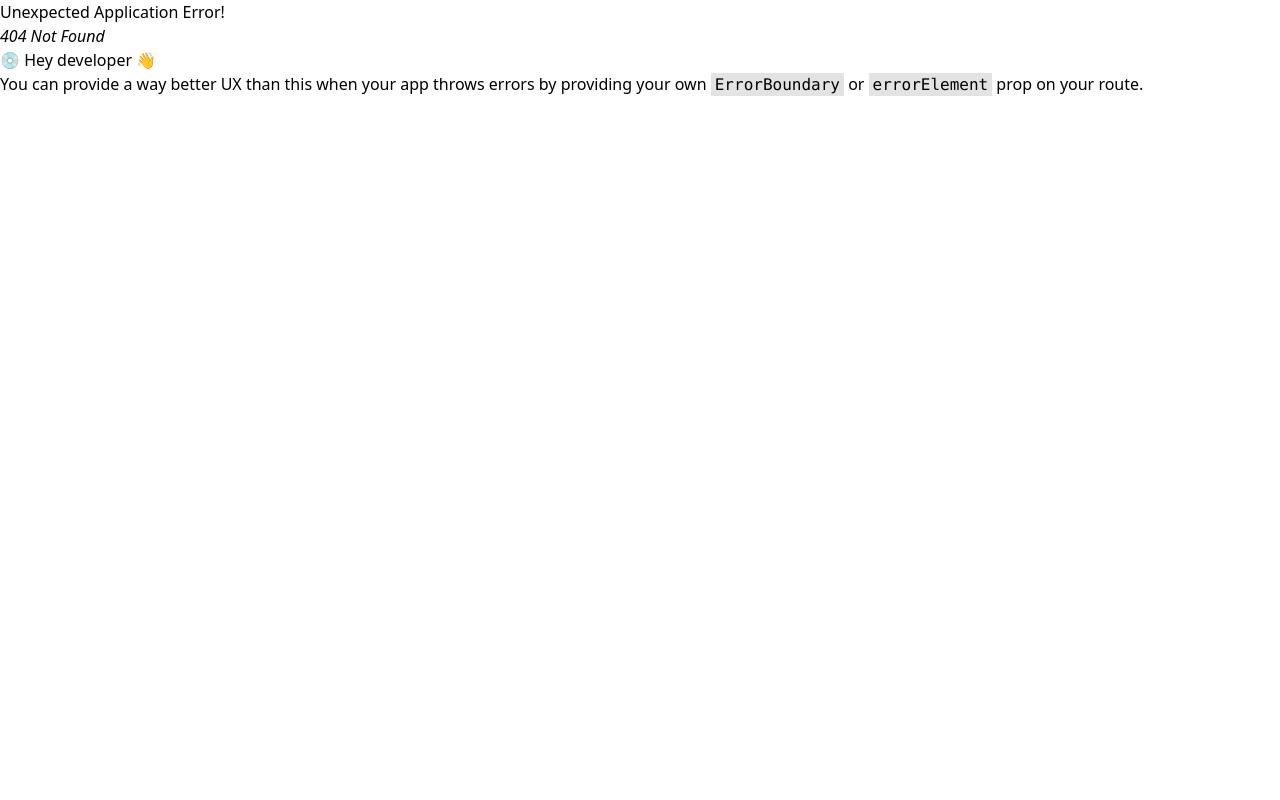
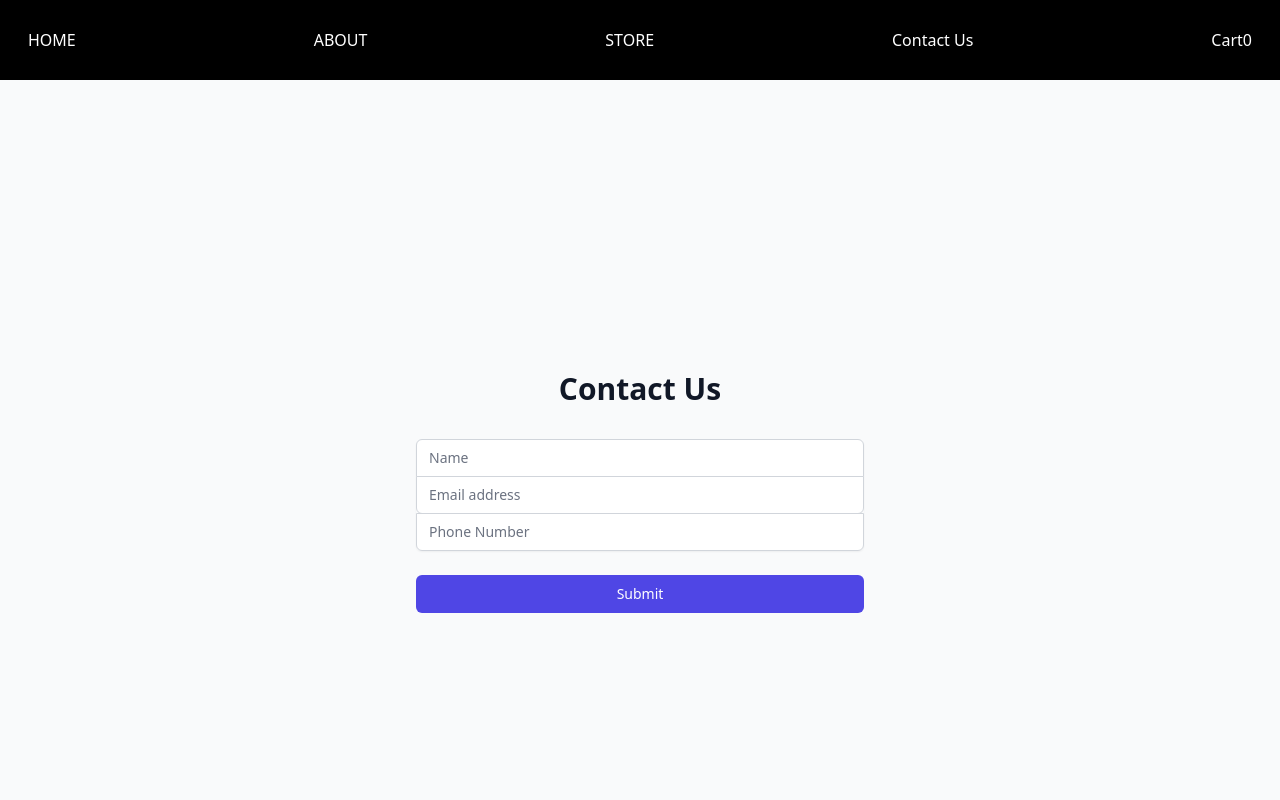
Before and after one commit to animesh65432/Ecommerce-Sharpner, a React (Vite) app: page /Contact in a window 1280 px wide. Before the commit this address had no page. Shown: the top 800 px of the page. Built offline with nearby package versions, Linux system fonts and the light colour scheme.

Commit message:
Adding Contact US Page via REACT ROUTER AND Conncet to backend

```diff
--- a/package.json
+++ b/package.json
@@ -10,6 +10,7 @@
     "preview": "vite preview"
   },
   "dependencies": {
+    "axios": "^1.6.7",
     "react": "^18.2.0",
     "react-dom": "^18.2.0",
     "react-router-dom": "^6.22.0"
--- /dev/null
+++ b/src/Components/Contact/Contact.jsx
@@ -0,0 +1,107 @@
+import React, { useState } from "react";
+import axios from "axios";
+
+const Contact = () => {
+  const [formData, setFormData] = useState({
+    name: "",
+    email: "",
+    phone: "",
+  });
+
+  const handleChange = (e) => {
+    const { name, value } = e.target;
+    setFormData({ ...formData, [name]: value });
+  };
+
+  const handleSubmit = (e) => {
+    e.preventDefault();
+
+    axios
+      .post(
+        "https://crudcrud.com/api/8983b2a1132a4839a7af3b2b485db51a/Save_data",
+        formData
+      )
+      .then((res) => {
+        console.log("you have made the call");
+      })
+      .catch((err) => {
+        console.log("you did not make the call");
+      });
+  };
+
+  return (
+    <div className="min-h-screen flex items-center justify-center bg-gray-50 py-12 px-4 sm:px-6 lg:px-8">
+      <div className="max-w-md w-full space-y-8">
+        <div>
+          <h2 className="mt-6 text-center text-3xl font-extrabold text-gray-900">
+            Contact Us
+          </h2>
+        </div>
+        <form className="mt-8 space-y-6" onSubmit={handleSubmit}>
+          <input type="hidden" name="remember" defaultValue="true" />
+          <div className="rounded-md shadow-sm -space-y-px">
+            <div>
+              <label htmlFor="name" className="sr-only">
+                Name
+              </label>
+              <input
+                id="name"
+                name="name"
+                type="text"
+                autoComplete="name"
+                required
+                className="appearance-none rounded-none relative block w-full px-3 py-2 border border-gray-300 placeholder-gray-500 text-gray-900 rounded-t-md focus:outline-none focus:ring-indigo-500 focus:border-indigo-500 focus:z-10 sm:text-sm"
+                placeholder="Name"
+                value={formData.name}
+                onChange={handleChange}
+              />
+            </div>
+            <div>
+              <label htmlFor="email" className="sr-only">
+                Email address
+              </label>
+              <input
+                id="email"
+                name="email"
+                type="email"
+                autoComplete="email"
+                required
+                className="appearance-none rounded-none relative block w-full px-3 py-2 border border-gray-300 placeholder-gray-500 text-gray-900 rounded-b-md focus:outline-none focus:ring-indigo-500 focus:border-indigo-500 focus:z-10 sm:text-sm"
+                placeholder="Email address"
+                value={formData.email}
+                onChange={handleChange}
+              />
+            </div>
+            <div>
+              <label htmlFor="phone" className="sr-only">
+                Phone Number
+              </label>
+              <input
+                id="phone"
+                name="phone"
+                type="tel"
+                autoComplete="tel"
+                required
+                className="appearance-none rounded-none relative block w-full px-3 py-2 border border-gray-300 placeholder-gray-500 text-gray-900 rounded-b-md focus:outline-none focus:ring-indigo-500 focus:border-indigo-500 focus:z-10 sm:text-sm"
+                placeholder="Phone Number"
+                value={formData.phone}
+                onChange={handleChange}
+              />
+            </div>
+          </div>
+
+          <div>
+            <button
+              type="submit"
+              className="group relative w-full flex justify-center py-2 px-4 border border-transparent text-sm font-medium rounded-md text-white bg-indigo-600 hover:bg-indigo-700 focus:outline-none focus:ring-2 focus:ring-offset-2 focus:ring-indigo-500"
+            >
+              Submit
+            </button>
+          </div>
+        </form>
+      </div>
+    </div>
+  );
+};
+
+export default Contact;
--- a/src/Components/Header/Header.jsx
+++ b/src/Components/Header/Header.jsx
@@ -23,7 +23,9 @@ const Header = () => {
           <li>
             <Link to="/Product">STORE</Link>
           </li>
-          <li>CONTACT US</li>
+          <li>
+            <Link to="/Contact">Contact Us</Link>
+          </li>
           <li>
             <Link to="/Cart">Cart</Link>
             {numberofitems}
--- a/src/main.jsx
+++ b/src/main.jsx
@@ -8,6 +8,7 @@ import HeaderSummary from "./Components/Header/HeaderSummary.jsx";
 import Product from "./Components/Product/Product.jsx";
 import Cart from "./Components/Cart/Cart.jsx";
 import Home from "./Components/Home/Home.jsx";
+import Contact from "./Components/Contact/Contact.jsx";
 
 const router = createBrowserRouter([
   {
@@ -35,6 +36,10 @@ const router = createBrowserRouter([
         path: "/Product",
         element: <Product />,
       },
+      {
+        path: "/Contact",
+        element: <Contact />,
+      },
     ],
   },
 ]);
```
Also changed, not shown: 2 other files (tests, documents, lock files or other folders).
